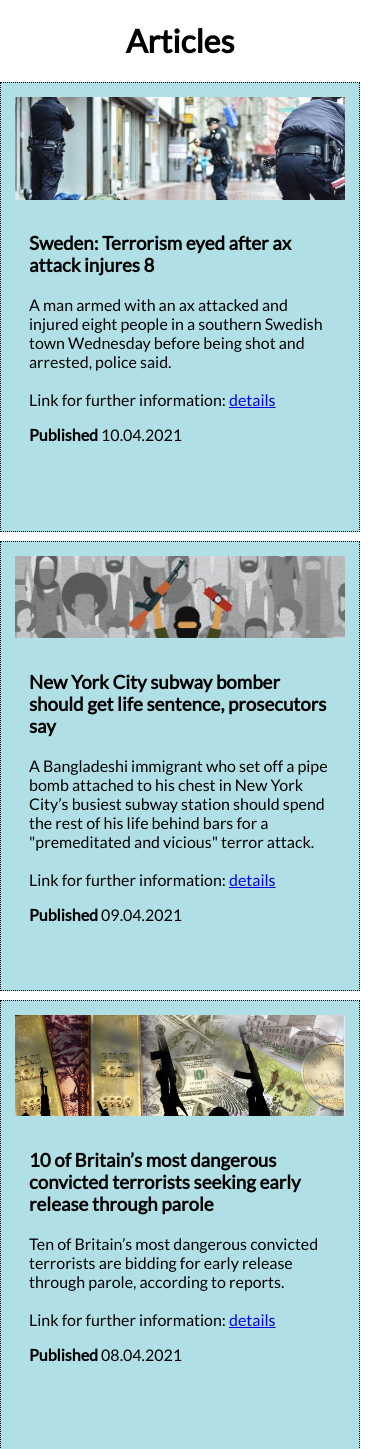
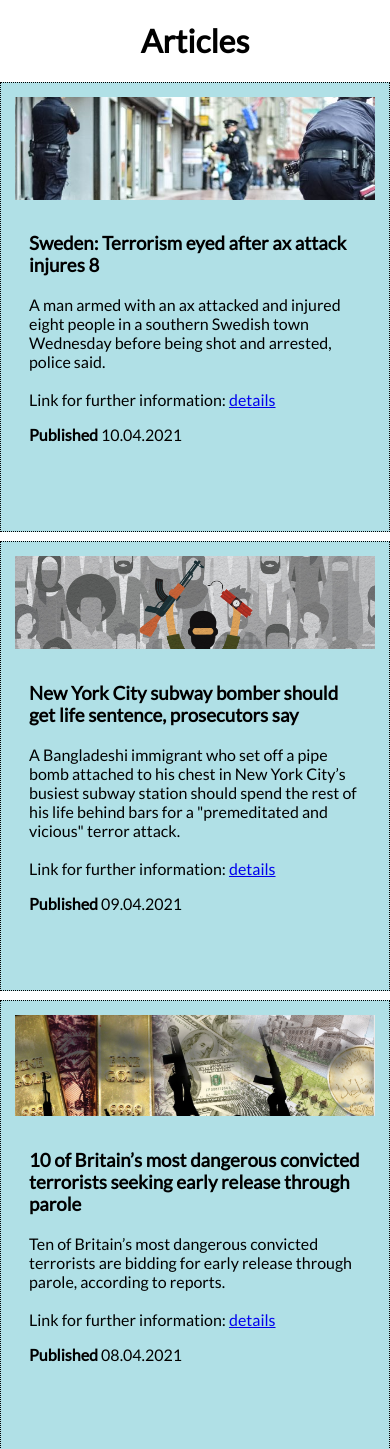
Before and after one commit to PanzariuAdi/Proiect-Tehnologii-WEB, a PHP site: page / in a window 390 px wide. Shown: the part 121-1570 px from the top of the page. Run offline with PHP 8.4, Linux system fonts and the light colour scheme.

Commit message:
Update style-home.css

```diff
--- a/style-home.css
+++ b/style-home.css
@@ -127,6 +127,9 @@ body{
     text-align: left;
     padding: 14px;
   }
+  .content{
+   padding-right: 0px;
+ }
   .item{
     grid-template-columns:1fr;
     height: 450px;
@@ -151,6 +154,9 @@ body{
     text-align: left;
     padding: 14px;
   }
+  .content{
+   padding-right: 0px;
+ }
   .item{
     height:450px;
   }
```
